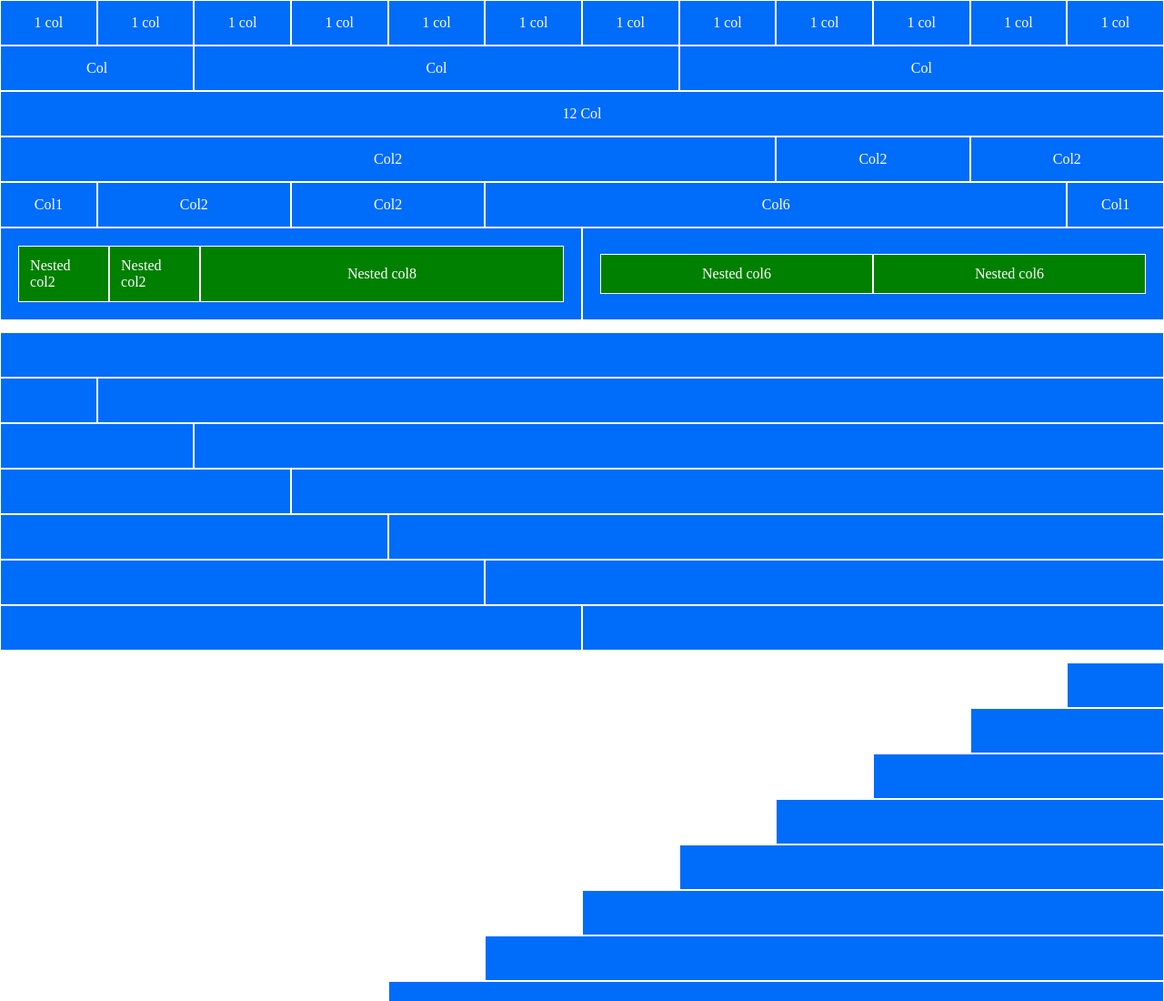
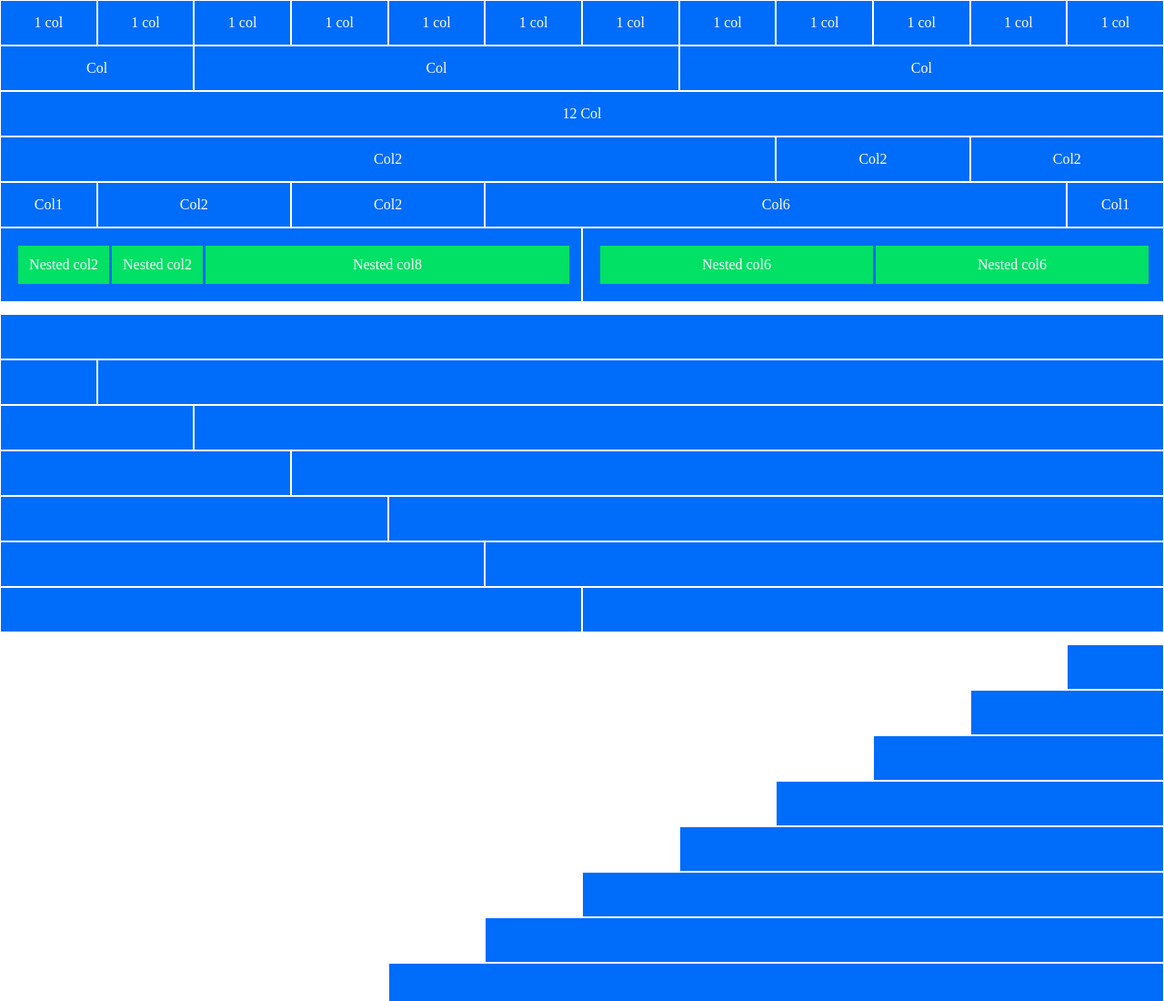
Before and after one commit to DaveKnud/html-css-12bool, a plain HTML site: page index.html in a window 1280 px wide. Shown: the top 1100 px of the page at 91% size. Drawn offline with Linux system fonts and the light colour scheme.

Commit message:
perfezionato

```diff
--- a/style.css
+++ b/style.css
@@ -11,15 +11,16 @@
 
 
 .green{
-    background-color:green;
+    background-color:#00E165;
     min-height: 10px;
     padding: 2%;
+    border:0;
 
-    border:1px solid white;
 }
 .nested{width: 100%;
 display: flex;
-padding: 3%;}
+padding: 3%;
+gap:0.5%;}
 
 .margin-bottom{
     margin-bottom: 1%;
```
